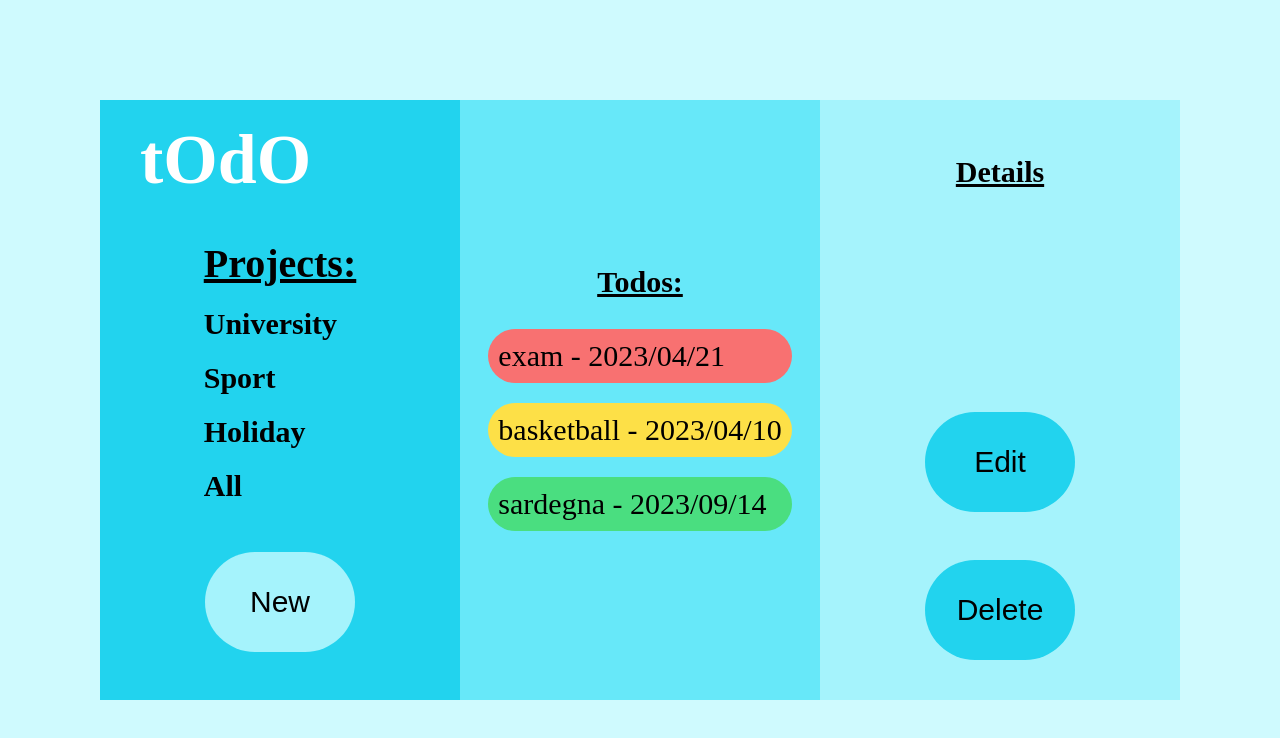
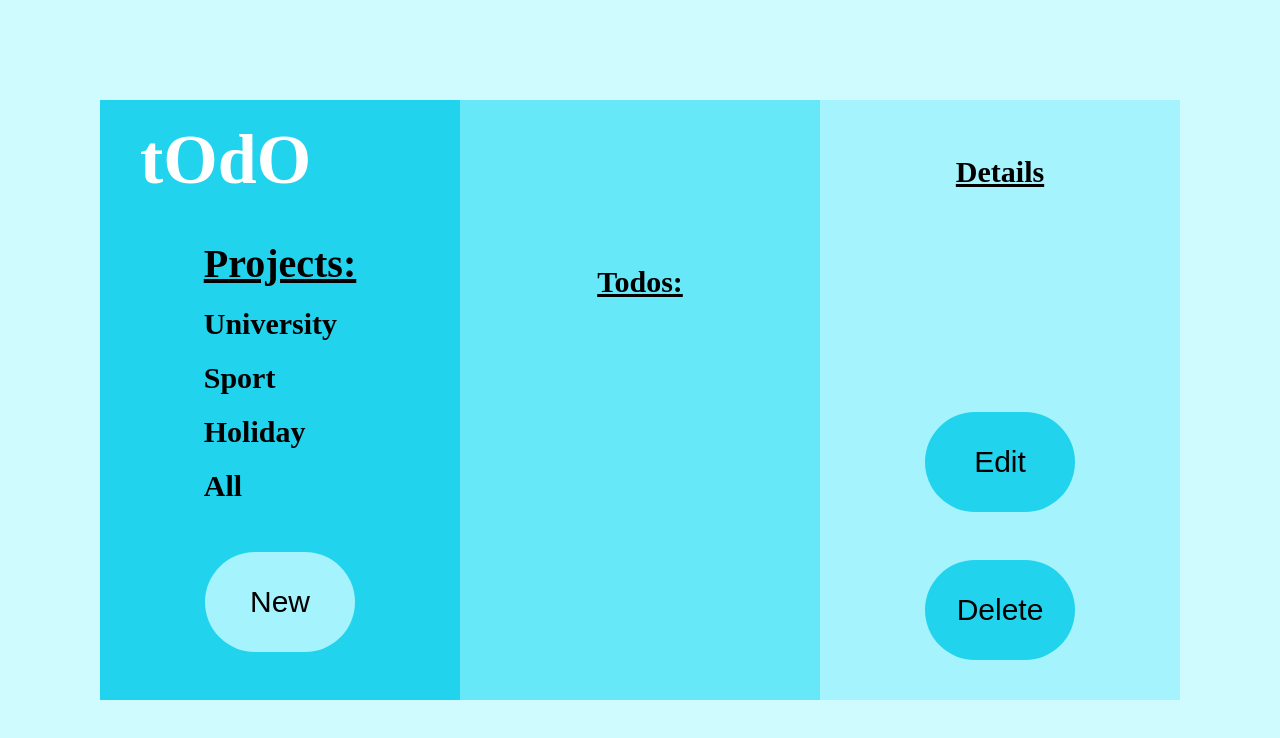
Before and after one commit to gabrielemarchetti00/todo-list, a website built with webpack: page dist/index.html in a window 1280 px wide. Built offline with nearby package versions, Linux system fonts and the light colour scheme; some packages are replaced by stand-ins of ours.

Commit message:
change style.css position

```diff
--- a/package.json
+++ b/package.json
@@ -16,5 +16,8 @@
     "prettier": "2.8.7",
     "webpack": "^5.77.0",
     "webpack-cli": "^5.0.1"
+  },
+  "dependencies": {
+    "firebase": "^9.22.0"
   }
 }
--- a/src/index.js
+++ b/src/index.js
@@ -1,4 +1,5 @@
 import { populateStorage, getStorageDefault, getStorageUni, getStorageSport, getStorageHoliday } from "./storage";
+import { initializeApp } from "firebase/app";
 
 function Todo(title, description, dueDate, priority, project, pos) {
   this.title = title;
@@ -147,18 +148,6 @@ let uniProject = [];
 let sportProject = [];
 let holidayProject = [];
 
-const todoOne = new Todo("exam", "algorithms", "2023/04/21", "high", "university", 1);
-defaultProject.push(todoOne);
-uniProject.push(todoOne);
-
-const todoTwo = new Todo("basketball", "3v3, outdoor", "2023/04/10", "low", "sport", 2)
-defaultProject.push(todoTwo);
-sportProject.push(todoTwo);
-
-const todoThree = new Todo("sardegna", "santa teresa, one week", "2023/09/14", "middle", "holiday", 3);
-defaultProject.push(todoThree);
-holidayProject.push(todoThree);
-
 if (!localStorage.getItem("default")) {
   populateStorage(defaultProject, uniProject, sportProject, holidayProject);
 } else {
@@ -254,3 +243,16 @@ editSubmitBtn.addEventListener("click", (e) => {
   editForm.style.display = "none";
   editForm.reset();
 });
+
+
+const firebaseConfig = {
+  apiKey: "AIzaSyCc1KHEu4uasGeAZg-gfnZvepjALM2vrF4",
+  authDomain: "todolist-566e4.firebaseapp.com",
+  projectId: "todolist-566e4",
+  storageBucket: "todolist-566e4.appspot.com",
+  messagingSenderId: "637012215098",
+  appId: "1:637012215098:web:674444d950c4635d55bc03",
+  measurementId: "G-5YK8MK1JSK"
+};
+
+const app = initializeApp(firebaseConfig);
```
Also changed, not shown: dist/index.html, dist/main.js, dist/main.js.LICENSE.txt (added), dist/style.css (renamed from src/style.css), 1 other file.
